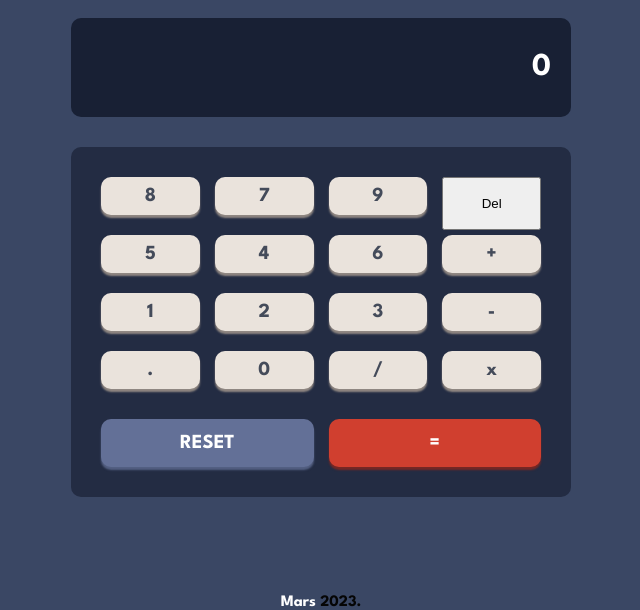
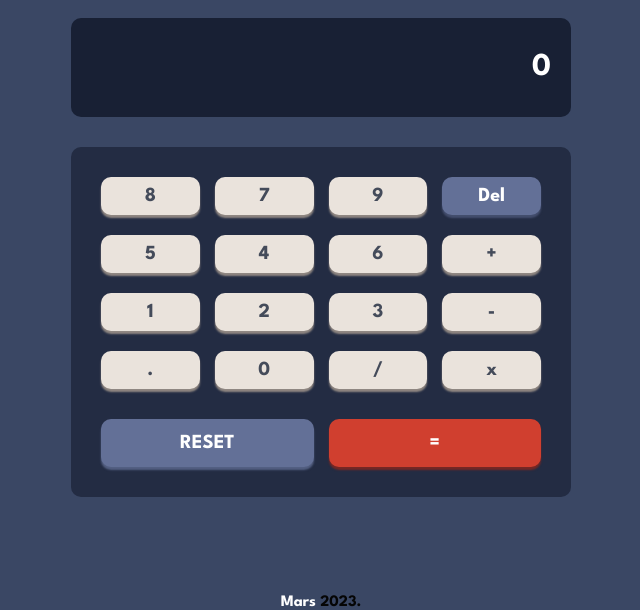
Before and after one commit to marsade/calculator-app, a plain HTML site: page index.html in a window 1280 px wide. Shown: the part 190-800 px from the top of the page, without its empty margins (319-959 px from the left). Drawn offline with nearby package versions, Linux system fonts and the light colour scheme.

Commit message:
update index.html

```diff
--- a/index.html
+++ b/index.html
@@ -44,25 +44,25 @@
 		</main>
 		<div class="container">
 			<div class="number-container">
-				<input type="button" value="8" id="num" />
-				<input type="button" value="7" id="num" />
-				<input type="button" value="9" id="num" />
-				<button type="button" value="del" id="del-btn">Del</button>
+				<input type="button" value="8" />
+				<input type="button" value="7" />
+				<input type="button" value="9" />
+				<input type="button" value="Del" id="del-btn" />
 
-				<input type="button" value="5" id="num" />
-				<input type="button" value="4" id="num" />
-				<input type="button" value="6" id="num" />
-				<input type="button" value="+" id="num" />
+				<input type="button" value="5" />
+				<input type="button" value="4" />
+				<input type="button" value="6" />
+				<input type="button" value="+" />
 
-				<input type="button" value="1" id="num" />
-				<input type="button" value="2" id="num" />
-				<input type="button" value="3" id="num" />
-				<input type="button" value="-" id="num" />
+				<input type="button" value="1" />
+				<input type="button" value="2" />
+				<input type="button" value="3" />
+				<input type="button" value="-" />
 
-				<input type="button" value="." id="num" />
-				<input type="button" value="0" id="num" />
-				<input type="button" value="/" id="num" />
-				<input type="button" value="x" id="num" />
+				<input type="button" value="." />
+				<input type="button" value="0" />
+				<input type="button" value="/" />
+				<input type="button" value="x" />
 				<button type="button" value="Reset" id="reset-btn">Reset</button>
 				<button type="button" value="=" id="result-btn">=</button>
 			</div>
```
